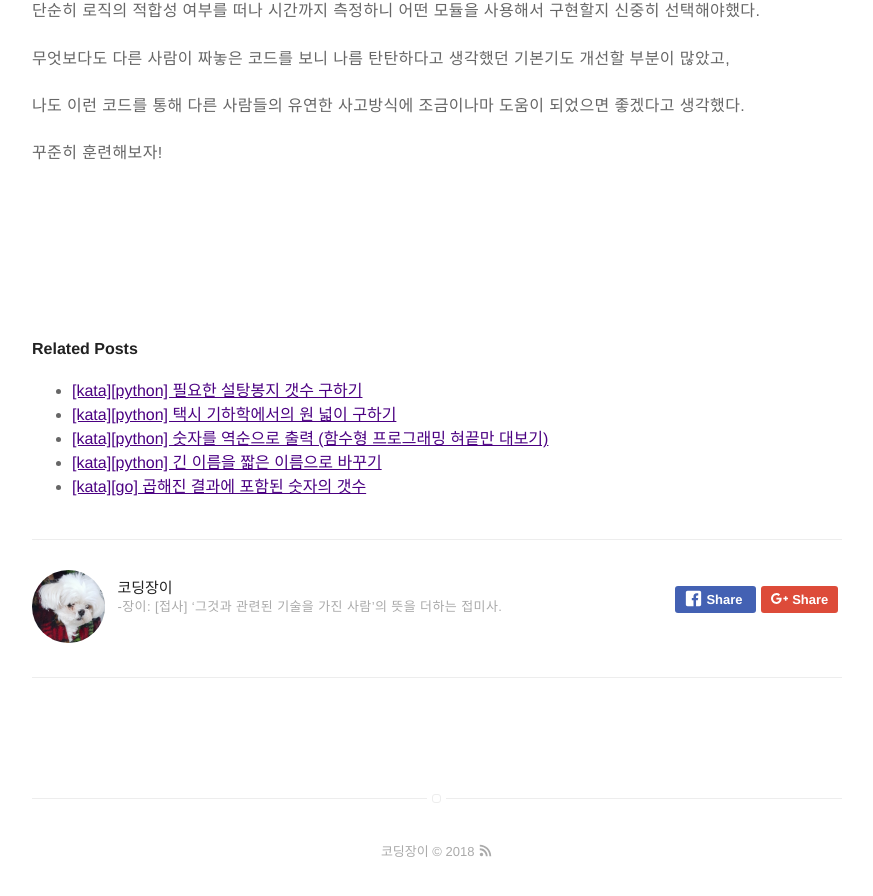
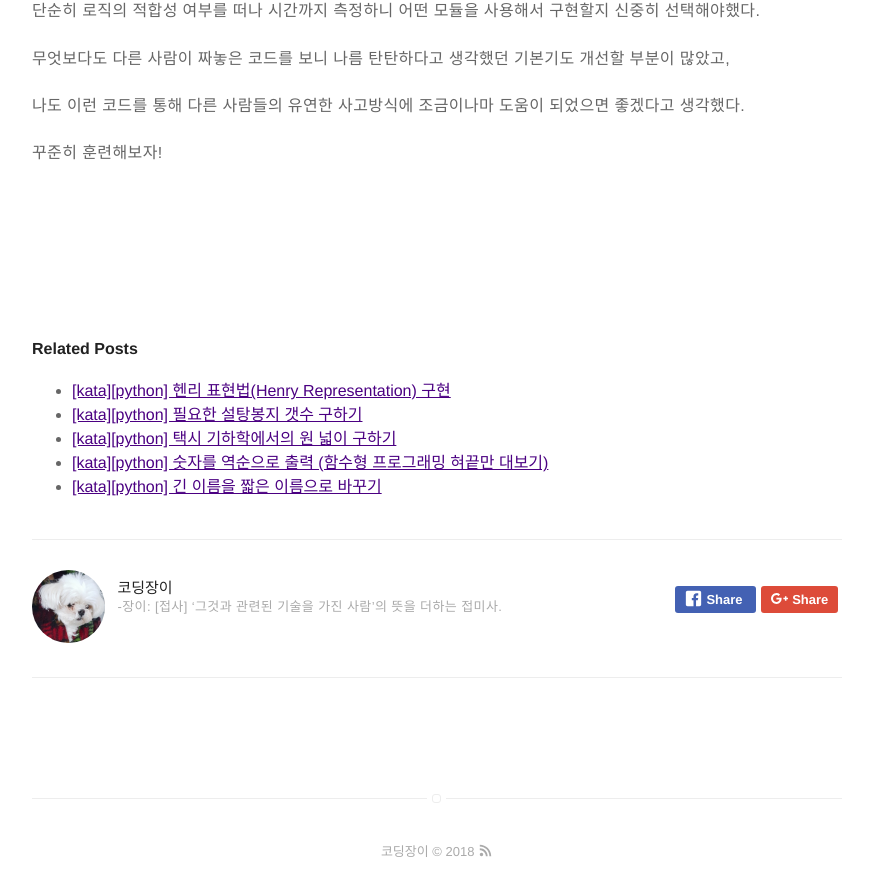
Before and after one commit to itholic/itholic.github.io, a Jekyll site: the page built from _posts/kata/2018-11-26-kata-intro.md, in a window 1280 px wide and 900 px high, scrolled down 1466 px. Shown: the top 896 px of the window, without its empty margins (203-1076 px from the left). Built offline with Jekyll 4.4.1, drawn with Linux system fonts in a browser that asks for light colours; comment, search, counter and statistics services are not loaded; some of the changed lines change nothing that is shown.

Commit message:
[kata] henry representation

````diff
--- a/_posts/kata/2018-12-07-kata-sugar-bag.md
+++ b/_posts/kata/2018-12-07-kata-sugar-bag.md
@@ -118,18 +118,44 @@
 
 ## 분석
 
-조금 뜬금없을수도 있는데, 난 이 문제를 풀며 TDD의 중요성을 실감했다.
+조금 뜬금 없을 수도 있는데,
+
+난 이 문제를 풀며 테스트 코드 작성의 중요성을 잠깐 되새김질해보았다.
+
+<br/>
 
 실제 상황을 생각해보니 4와 7을 제외한 숫자는 모두 3과 5의 조합으로 딱 떨어지게 나눌 수 있었다.
 
-그리고 나머지가 1 또는 3인 경우는 무조건 봉지가 1개씩 더해지고,
+그리고 5로 나누었을때 나머지가 1 또는 3인 경우는 무조건 봉지가 1개씩 더해지고,
 
 나머지가 2 또는 4인 경우는 무조건 봉지가 2개씩 더해졌다.
 
+즉, 규칙이 있는 것이다.
+
+<br/>
+
 실제로 이 프로그램이 완성했을때 동작할만한 몇 가지 테스트 케이스를 미리 만들어보고,
 
-그 테스트 케이스를 분석해 규칙을 발견했다면 더 깔끔한 프로그램을 짤 수 있었다.
+그 테스트 케이스를 분석해 규칙을 발견했다면 더 깔끔한 프로그램을 짤 수 있지 않았을까 생각했다.
 
-물론 이런 간단한 알고리즘까지 일일이 테스트를 작성하는것은 오히려 전체 오버헤드가 더 커질수 있다.
+<br/>
 
-테스트 코드작성까진 아니더라도 테스트 예상 결과를 간략하게 정리해 분석해보는 방법도 큰 도움이 될 것 같다.
+근데 다시 생각해보니 이 문제는 과정에서 규칙을 찾을 수 있지만,
+
+입력과 출력만 두고 보았을때에는 특별한 상관관계가 보이지 않는다.
+
+즉, 몇가지 케이스에 대한 흐름을 간단히 종이에 적어보는 것으로 규칙을 어렵지않게 발견할 수 있었다.
+
+<br/>
+
+그렇다면 테스트 케이스가 단순히 입출력을 표현하는 수준이 아니라,
+
+그 과정에 대해서도 기술할 수 있다면 더 좋을 것 같다는 생각이 들었다.
+
+물론 세밀한 과정을 전부 기술하는 것은 원본 코드를 중복 작성하는 것과 다를 바 없어지므로,
+
+적절한 수준으로 테스트 코드를 세분화해야할 것이다.
+
+
+
+발생할 수 있는 여러 이슈에대해 조금 더 유연하게 대처할 수 있지 않을까 하는 생각이 들었다.
--- /dev/null
+++ b/_posts/kata/2018-12-08-kata-henry-representation.md
@@ -0,0 +1,307 @@
+---
+title: "[kata][python] 헨리 표현법(Henry Representation) 구현"
+layout: post
+tag:
+- kata
+category: kata
+author: itholic
+sitemap:
+  changefreq: daily
+  priority: 1.0
+---
+
+# 헨리 표현법 구현하기
+
+출처: <a href="https://www.acmicpc.net/problem/10253" target="_blank">백준 알고리즘 10253번 문제</a>
+
+헨리 표현법을 구현하는 문제이다.
+
+헨리 표현법은 나도 처음 접한 개념이라 설명이 부족할 수 있다.
+
+이해되지 않는다면 문제 원문에 친절하게 설명되어있으니 참고하면 될 것 같다.
+
+<br/>
+
+헨리표현법을 간단히 설명하자면 이렇다.
+
+1보다 작은 어떤 분수 a/b가 있을때,
+
+이는 반드시 서로 다른 단위분수들의 합으로 표현이 가능하다.
+
+단위분수는 분자가 1인 분수를 말한다.
+
+<br/>
+
+예를들어
+
+`4/23`은 `1/5 + 1/138`로 표현 가능하다.
+
+`5/7`은 `1/2 + 1/5 + 1/70` 으로 표현 가능하다.
+
+다시 정리하면,
+
+`1보다 작은 특정 분수를 서로 다른 단위분수의 합으로 나타내는 것` 이 헨리 표현법이다.
+
+<br/>
+
+서로 같은 단위분수가 두 개 이상 포함될 수는 없다.
+
+예를들어 `2/3` 를 `1/3 + 1/3` 과 같이 표현하는 것은 헨리 표현법이 아니다.
+
+`2/3` 의 헨리 표현법은 `1/2 + 1/6` 이다.
+
+반드시 '서로 다른' 단위분수들의 합으로 나타내야한다.
+
+<br/>
+
+헨리 표현법은 다음과 같이 간단하게 구할 수 있다.
+
+<br/>
+
+양의 정수 a,b로 이루어진 1보다 작은 분수 a/b가 있을때,
+
+우선 a/b보다 작은 단위분수중 가장 큰 단위분수를 구한다.
+
+`5/7` 의 경우,
+
+`5/7`보다 작은 단위분수중 가장 큰 단위분수는 `1/2` 이다.
+
+`5/7`에서 `1/2`를 뺀다.
+
+<br/>
+
+즉, 처음 주어진 분수에서 구한 값을 뺀다.
+
+`5/7 - 1/2`를 하면 `3/14`이 나오는데,
+
+이제부터 계속 앞에서 했던 짓(?)을 똑같이 해주면 된다.
+
+<br/>
+
+다시 `3/14` 보다 작거나 같은 단위분수 중 가장 큰 단위분수를 구한다.
+
+그럼 `1/5`이 나오고,
+
+다시 `3/14`에서 `1/5`을 뺀 값보다 작거나 같은 단위분수 중 가장 큰 단위분수를 구한다.
+
+<br/>
+
+그런데 이 때,
+
+`3/15`에서 `1/5`를 빼면 `1/70`이 나온다.
+
+`1/70` 자체가 단위분수이므로,
+
+`1/70`보다 작거나 '같은' 단위분수중 가장 큰 단위분수는 `1/70`이다.
+
+<br/>
+
+즉, `1/70 - 1/70` 을 하면 나머지가 0이 나온다.
+
+나머지가 0이 된 시점에서 식을 종료하고, 여태까지 구했던 단위분수들을 더해주면 된다.
+
+`1/2 + 1/5 + 1/70`
+
+즉, 5/7의 헨리 표현법은 `1/2 + 1/5 + 1/70` 이다.
+
+<br/>
+
+이 것을 프로그램으로 구현하는 문제이다.
+
+<br/>
+
+입력의 첫 번째 줄에는 헨리표현식을 구할 분수의 갯수 T가 주어진다.
+
+그리고 `a <= b` 인 양의 정수 a, b를 T번 입력한다.
+
+그 후, 각 분수 `a/b`의 헨리 표현식을 구한다.
+
+<br/>
+
+헨리 표현식에 포함된 단위분수 중, 가장 작은 단위분수의 분모를 출력한다.
+
+다시 말해, 분모가 가장 큰 단위분수의 분모를 출력한다.
+
+```
+입력
+    3
+    4 23
+    5 7
+    8 11
+
+출력
+    138
+    70
+    4070
+```
+
+## 내 풀이1 (시간 초과)
+
+```python
+  1 import sys
+  2 from fractions import Fraction
+  3
+  4 T = int(sys.stdin.readline())
+  5
+  6 def henry(numer, denom):
+  7     x = Fraction(numer, denom)
+  8     for i in range(2, denom+1):
+  9         temp_uf = Fraction(1, i)
+ 10         if temp_uf < x:
+ 11             step = x - temp_uf
+ 12             return henry(step.numerator, step.denominator)
+ 13         elif temp_uf == x:
+ 14             return temp_uf
+ 15
+ 16 for _ in range(T):
+ 17     a, b = map(int, sys.stdin.readline().split())
+ 18     print(henry(a, b).denominator)
+```
+
+henry 함수에 집중해보자.
+
+(6): 분자와 분모(numer, denom)를 받아 헨리 표현식의 가장 큰 분모를 리턴하는 함수이다.
+
+(7): 우선 분자, 분모를 받아서 Fraction 모듈을 이용해 분수 x 를 만들었다.
+
+(8~14): 그리고 x보다 작은 단위 분수를 구하기 위해 분모를 2부터 한개씩 증가시키면서 temp_uf를 만들고, x와 비교한다.
+
+(10~12): 단위 분수가 x보다 작다면, x에서 해당 단위분수를 뺀 값을 다시 henry 함수에 넣어 재귀호출한다.
+
+(13~14): 재귀 함수를 계속 호출하다가 단위분수가 x와 같아지는 순간 (즉, 분모가 가장 큰 최종 단위분수)를 리턴해준다.
+
+(18): 리턴받은 단위분수의 분모(denominator)를 출력한다.
+
+<br/>
+
+알고리즘 자체에 문제는 없지만,
+
+8번라인부터 시작되는 반복문때문에 시간 초과가 발생한다. (백준 알고리즘 채점 기준)
+
+분모를 2부터 한 개씩 증가시키며 값을 비교하는데,
+
+입력받은 함수의 분모가 커짐에따라 이 반복문도 같이 증가하게된다.
+
+그리고 재귀호출을 반복할수록 분모는 점점 커지게되므로,
+
+결국 입력받은 분모의 크기에따라 수행 시간이 기하급수적으로 늘어나는 것이다.
+
+그래서 다른 풀이를 생각해내야했다.
+
+## 내 풀이2 (정답)
+
+```python
+  1 import sys
+  2 from fractions import Fraction
+  3
+  4 T = int(sys.stdin.readline())
+  5
+  6 def henry(numer, denom):
+  7     if numer == 1:
+  8         return denom
+  9     else:
+ 10         x = (denom // numer) + 1
+ 11         step = Fraction(numer, denom) - Fraction(1, x)
+ 12         return henry(step.numerator, step.denominator)
+ 13
+ 14 for _ in range(T):
+ 15     a, b = map(int, sys.stdin.readline().split())
+ 16     print(henry(a, b))
+
+```
+
+반복문이 아예 사라진것을 볼 수 있다.
+
+타임아웃의 원인이되는 반복문을 최소화할 수 없을까 고민하다가 규칙을 발견했다.
+
+<br/>
+
+예를 들어보자.
+
+`5/7`에 대한 헨리표현법을 구할때,
+
+우리는 일단 `5/7`보다 작은 단위 분수 `1/x`중, 단위 분수의 크기가 최대가 되는 `x`를 구해야한다.
+
+즉, `1/x <= 5/7` 를 만족하는 x의 최대값을 구해야한다.
+
+<br/>
+
+이 부등식의 양 변에 적절한 값을 곱해 식을 바꿔보면
+
+`x >= 7/5` 으로 바꿀 수 있다.
+
+<br/>
+
+여기서 잘 생각해보자.
+
+`7/5`는 `1.4`이다.
+
+그러므로 위 부등식을 만족시키는 x는 2이다.
+
+**이 2라는 숫자는 사실 1.4에다가 1을 더한 후 소숫점 아래를 버리면 나오는 값이다.**
+
+<br/>
+
+즉, x는 언제나 `7/5`의 "몫"에다가 1을 더한 값이 되는 것이다!
+
+이를 프로그래밍적으로 표현하면 `x = (분모를 분자로 나눈 몫) + 1` 이다.
+
+코드의 10번 라인에서 이를 표현하고있다.
+
+<br/>
+
+이러한 로직으로 재귀함수를 계속 호출하다가,
+
+분자가 1이 되는 순간은 더이상 계산을 하지 않고 바로 분모를 리턴해주면 된다.(line 7~8)
+
+<br/>
+
+기존에 for문을 사용해 O(N<sup>2</sup>)의 복잡도를 가지던 알고리즘에 비해,
+
+O(1)의 복잡도로 상당한 성능의 향상을 이끌어냈다.
+
+
+## 분석
+
+처음 백준 알고리즘을 접했을때 시간까지 채점 기준으로 잡는 것을 너무 깐깐하다고 생각했지만,
+
+이제는 이것이 프로그램의 평가 기준에 반드시 포함되어야 하는 부분이라는 강한 확신이 든다.
+
+경우에따라 약간의 시간차이가 아닌 어마어마한 시간 차이가 발생할 수 있기 때문이다.
+
+그리고 한줄한줄마다 효율성에 대해 끊임없이 고민하면서 코딩할 수 있어서 도움이 많이 되는 것 같다.
+
+
+<br/>
+
+어쨌든 이번에는 다른 사람의 코드와 비교하지 않고, 내가 짠 코드 두 개를 비교했다.
+
+시간초과를 해결하기위해 고민하기 전과 후의 코드가 거의 다른 사람의 코드처럼 다르기 때문이다.
+
+첫 번째 짰던 코드가 그대로 통과 됐었다면 과연 나에게 이런 깊이있는 고민을 할 기회가 있었을까?
+
+<br/>
+
+프로그래머는 수학을 잘해야한다는 말을 종종 보곤 하는데,
+
+잘하지는 못하더라도 최소한 동떨어져있으면 안된다는 생각이 들었다.
+
+<br/>
+
+어떠한 문제가 막혔을때 주먹구구식으로 코드를 뜯어고치고 실행을 반복하는 작업 대신,
+
+"한 번 수학적으로 접근해볼까?" 하는 정도의 마인드면 충분할 것 같다.
+
+아주 간단한 수학적인 개념이라도 문제풀이에 지속적으로 적용시키려는 노력이 중요한 것 같다.
+
+기존에는 생각하지 못했던 부분에서 간단한 수식만으로 훨씬 효율적인 알고리즘을 이끌어 낼 수 있다.
+
+<br/>
+
+어찌보면 이런 사소하다고 생각하는 부분에대한 고민이,
+
+실무에서는 서버가 터지느냐 버티느냐의 문제와 직결된다.
+
+몇 줄의 코드로 소프트웨어의 퀄리티와 수명이 달라지는 것이고,
+
+이는 더 나아가 내가 속한 집단의 수준과 미래를 좌우할 수 있다.
````
